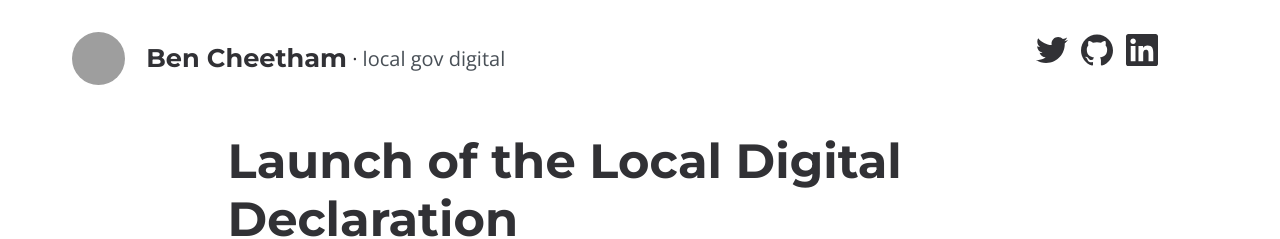
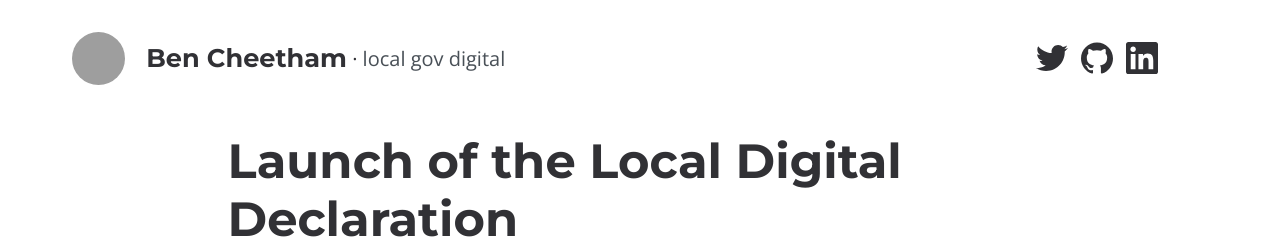
Before and after one commit to BforBen/bforben.github.io, a Jekyll site: the page built from index.html, in a window 1280 px wide. Shown: the top 239 px of the page. Built offline with Jekyll 4.4.1, drawn with Linux system fonts in a browser that asks for light colours; grey boxes are pictures that could not be loaded.

Commit message:
Update margins

```diff
--- a/_includes/header.html
+++ b/_includes/header.html
@@ -6,7 +6,7 @@
             <a href="{{ "/" | prepend: site.baseurl }}" class="site-logo ml-md-4" rel="home">
                 <img src="https://secure.gravatar.com/avatar/bae457ea71d62adc8033409bb14d2ee8?s=53&amp;d=blank&amp;r=pg" alt="{{ site.title }}" class="avatar" height="53" width="53">
             </a>
-            <a href="{{ "/" | prepend: site.baseurl }}" class="site-title ml-md-3 align-middle" rel="home">{{ site.title }}</a>
+            <a href="{{ "/" | prepend: site.baseurl }}" class="site-title ml-1 ml-md-3 align-middle" rel="home">{{ site.title }}</a>
             <span class="align-middle sep d-none d-md-inline">&middot;</span>
             <span class="align-middle site-description d-none d-md-inline">{{ site.description }}</span>
         </div>
--- a/assets/style.scss
+++ b/assets/style.scss
@@ -73,6 +73,10 @@ h1 a:hover,
     display: inline-block;
     vertical-align: middle;
 }
+.list-social {
+    margin-top: 0.5rem;
+    margin-bottom: 0;
+}
 .list-social a {
     display: inline-block;
     width: 32px;
```
